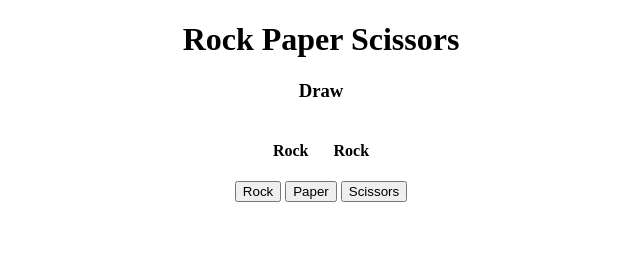
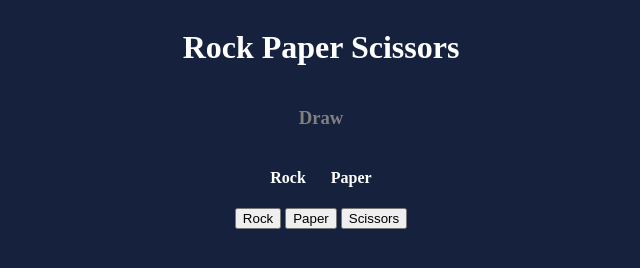
Before and after one commit to JabaDUDE/rock-paper-scissors, a plain HTML site: page index.html in a window 1280 px wide. Both pictures are taken after a click on the button "Rock". Shown: the whole page, without its empty margins (319-959 px from the left). Drawn offline with Linux system fonts and the light colour scheme.

Commit message:
expand style and logic

```diff
--- a/index.html
+++ b/index.html
@@ -9,6 +9,7 @@
     <script src="main.js" defer></script>
   </head>
   <body>
+    <div class="container">
       <h1>Rock Paper Scissors</h1>
       <h3 class="result"></h3>
       <div class="display">
@@ -16,18 +17,19 @@
         <h4 class="botChoice"></h4>
       </div>
       <div class="choices">
-      <button class="rock" onclick="rockPaperScissors(), whoWon('Rock')">
+        <button class="rock" onclick=" whoWon('Rock'),playerVsBot('Rock')">
           Rock
         </button>
-      <button class="paper" onclick="rockPaperScissors(), whoWon('Paper')">
+        <button class="paper" onclick=" whoWon('Paper'),playerVsBot('Paper')">
           Paper
         </button>
         <button
           class="scissors"
-        onclick="rockPaperScissors(), whoWon('Scissors')"
+          onclick=" whoWon('Scissors'),playerVsBot('Scissors')"
         >
           Scissors
         </button>
       </div>
+    </div>
   </body>
 </html>
--- a/main.js
+++ b/main.js
@@ -1,42 +1,46 @@
 const botChoice = document.querySelector(".botChoice");
 const playerPick = document.querySelector(".playerChoice");
-const results = document.querySelector(".result");
-// Create a function that returns rock, paper, or scissors as randomly as possible
+const result = document.querySelector(".result");
+
 function rockPaperScissors() {
-  let result = Math.random() * 3;
-  if (result < 1) {
-    return (botChoice.innerHTML = "Rock");
-  } else if (result < 2) {
-    return (botChoice.innerHTML = "Paper");
+  const random = Math.random() * 3;
+  if (random < 1) {
+    return "Rock";
+  } else if (random < 2) {
+    return "Paper";
   } else {
-    return (botChoice.innerHTML = "Scissors");
+    return "Scissors";
   }
 }
 
-// *Conditionals*
-//Create a function that takes in a choice (rock, paper, or scissors) and determines if they won a game of rock paper scissors against a bot using the above function
+function playerVsBot(playerChoice) {
+  botChoice.innerHTML = rockPaperScissors();
+  playerPick.innerHTML = playerChoice;
+}
+//TODO: fix logic of who wins (wrong result will appear on page)
 function whoWon(playerChoice) {
   let botChoice = rockPaperScissors();
-  playerPick.innerHTML = playerChoice;
   if (
     (playerChoice === "Rock" && botChoice === "Paper") ||
-    (playerChoice === "Scissors" && botChoice === "Rock") ||
-    (playerChoice === "Paper" && botChoice === "Scissors")
+    (playerChoice === "Paper" && botChoice === "Scissors") ||
+    (playerChoice === "Scissors" && botChoice === "Rock")
   ) {
-    return (results.innerHTML = "Bot Wins");
-  } else if (playerChoice === botChoice) {
-    return (results.innerHTML = "Draw");
+    result.innerHTML = "Bot Won";
+    result.style.color = "Red";
+  } else if (
+    (playerChoice === "Rock" && botChoice === "Scissors") ||
+    (playerChoice === "Paper" && botChoice === "Rock") ||
+    (playerChoice === "Scissors" && botChoice === "Paper")
+  ) {
+    result.innerHTML = "Player Won";
+    result.style.color = "Green";
   } else {
-    return (results.innerHTML = "Player Wins");
+    result.style.color = "Gray";
+    result.innerHTML = "Draw";
   }
+  return [result.innerHTML, result.style.color];
 }
-// console.log(whoWon("Rock"));
-//*Loops*
-//Create a function that takes an array of choices. Play the game x times where x is the number of choices in the array. Print the results of each game to the console.
-// function arrChoice(arr) {
-//   for (let i = 0; i < arr.length; i++) {
-//     console.log(whoWon(arr[i]));
-//   }
-//   //arr.forEach( choice => console.log(whoWon(choice)) );
-// }
-// arrChoice(["Paper", "Rock", "Scissors"]);
+
+function keepCount() {
+  //checks who the winner is and adds a tally in either the won or lost column
+}
--- a/style.css
+++ b/style.css
@@ -4,6 +4,14 @@
   justify-content: center;
   gap: 25px;
 }
+.container {
+  display: flex;
+  flex-direction: column;
+  align-items: center;
+  justify-content: center;
+}
 body {
   text-align: center;
+  background-color: #16213e;
+  color: white;
 }
```
Lines whose indentation alone changed are shown as unchanged.
